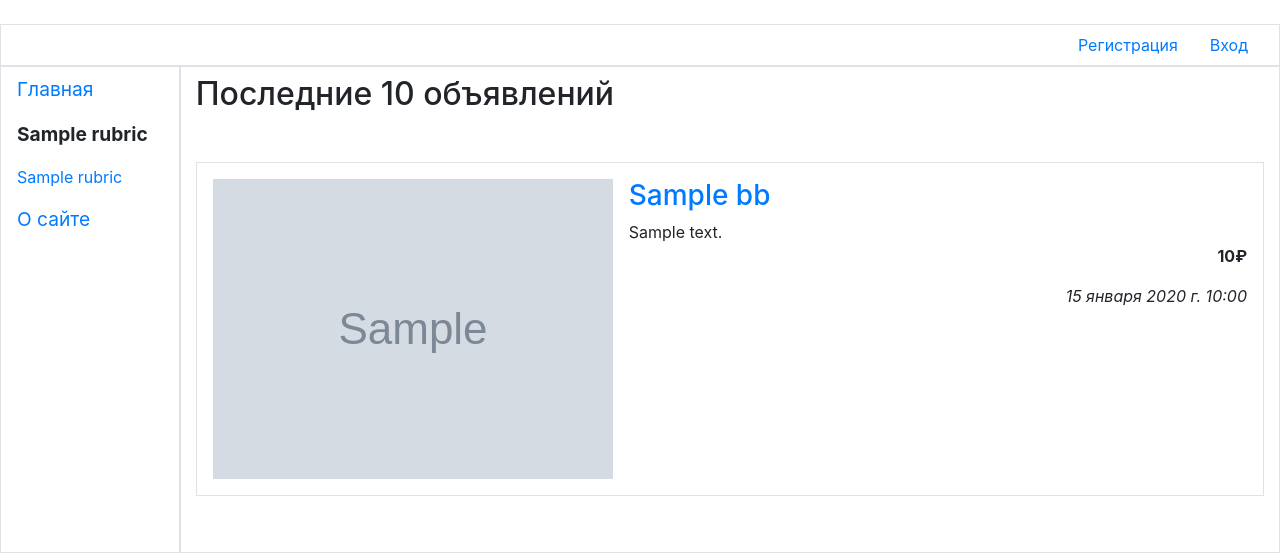
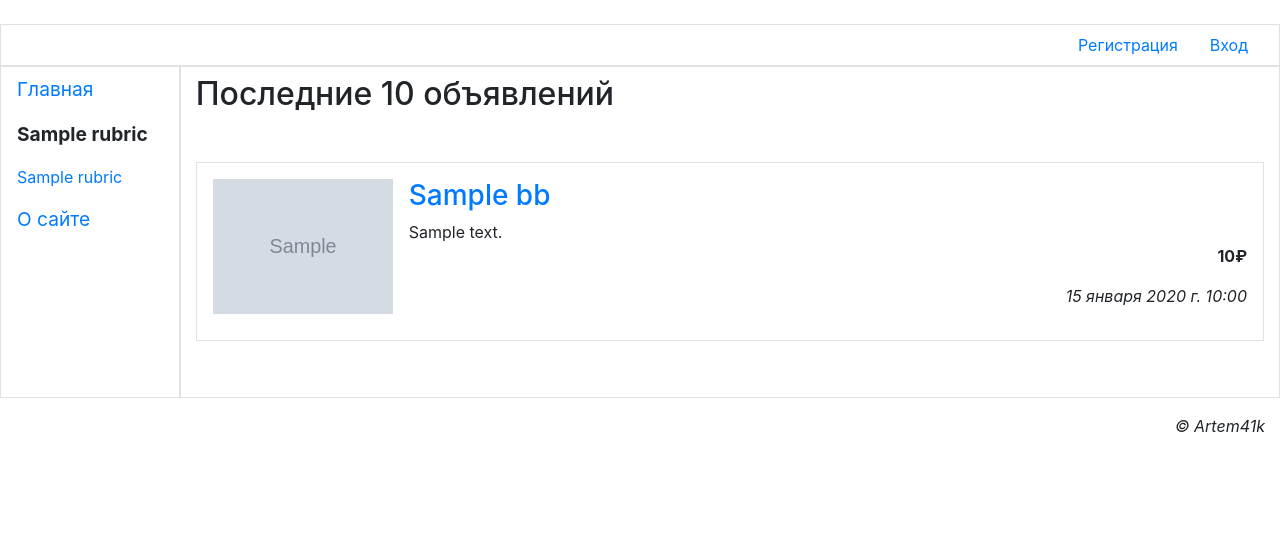
Before and after one commit to artem41k/bboard, a Django app: page / in a window 1280 px wide. Shown: the part 115-669 px from the top of the page. Run offline with Django 4.2, Linux system fonts and the light colour scheme; tables that the repository leaves empty hold one stand-in row (values such as "Sample post"); grey boxes marked "Sample" are stand-in pictures; some libraries are stand-ins or nearby versions.

Commit message:
set bb inline image width

```diff
--- a/bboard/main/static/main/style.css
+++ b/bboard/main/static/main/style.css
@@ -4,6 +4,9 @@
 
 .form-container {
     max-width: 600px;
+}
+.form-container-large {
+    max-width: 800px;
 }
 
 img.main-image {
@@ -12,3 +15,6 @@
 img.additional-image {
     width: 180px;
 }
+img.inline-image {
+    width: 180px;
+}
--- a/bboard/templates/main/index.html
+++ b/bboard/templates/main/index.html
@@ -12,9 +12,9 @@
         {% url 'main:detail' rubric_pk=bb.rubric.pk pk=bb.pk as url %}
         <a href="{{ url }}">
         {% if bb.image %}
-        <img src="{% thumbnail bb.image 'default' %}" class="mr-3">
+        <img src="{% thumbnail bb.image 'default' %}" class="mr-3 inline-image">
         {% else %}
-        <img src="{% static 'main/empty.png' %}" alt="Empty" class="mr-3">
+        <img src="{% static 'main/empty.png' %}" alt="Empty" class="mr-3 inline-image">
         {% endif %}
         </a>
         <div class="media-body">
```
